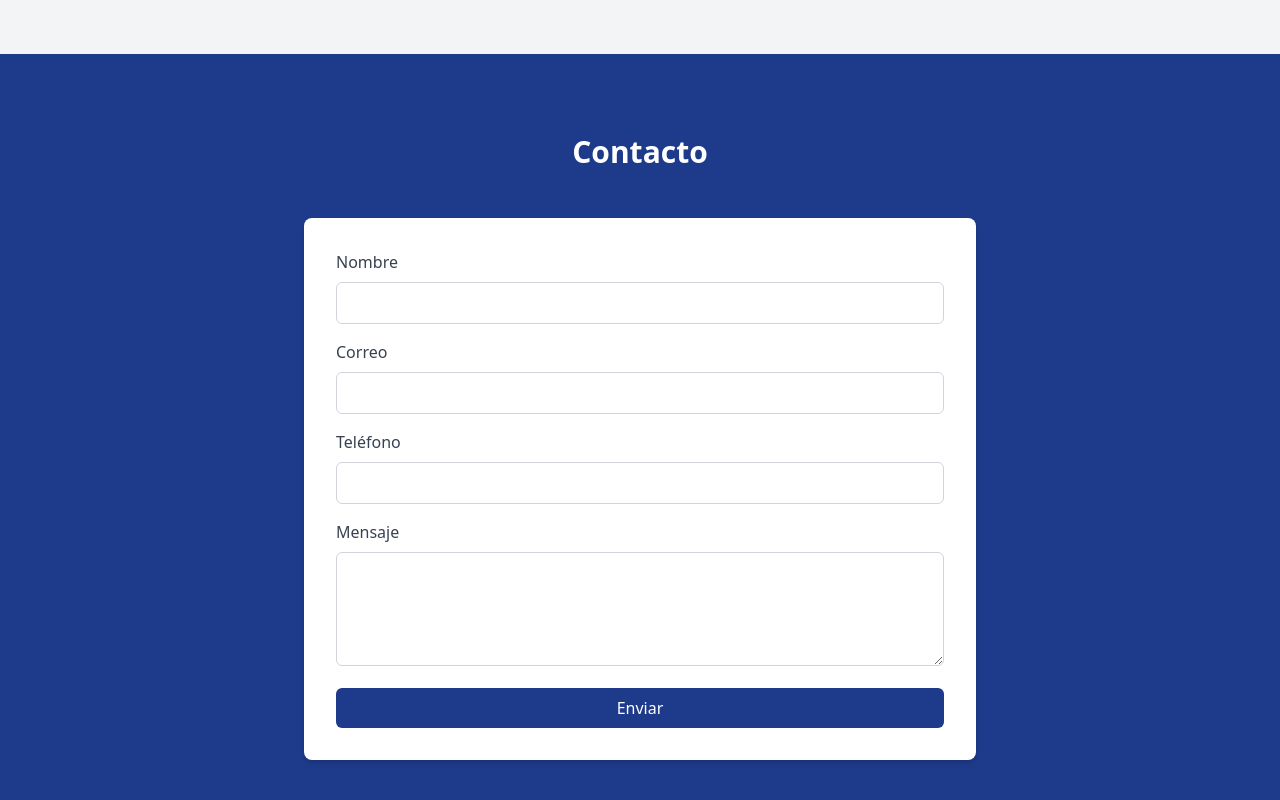
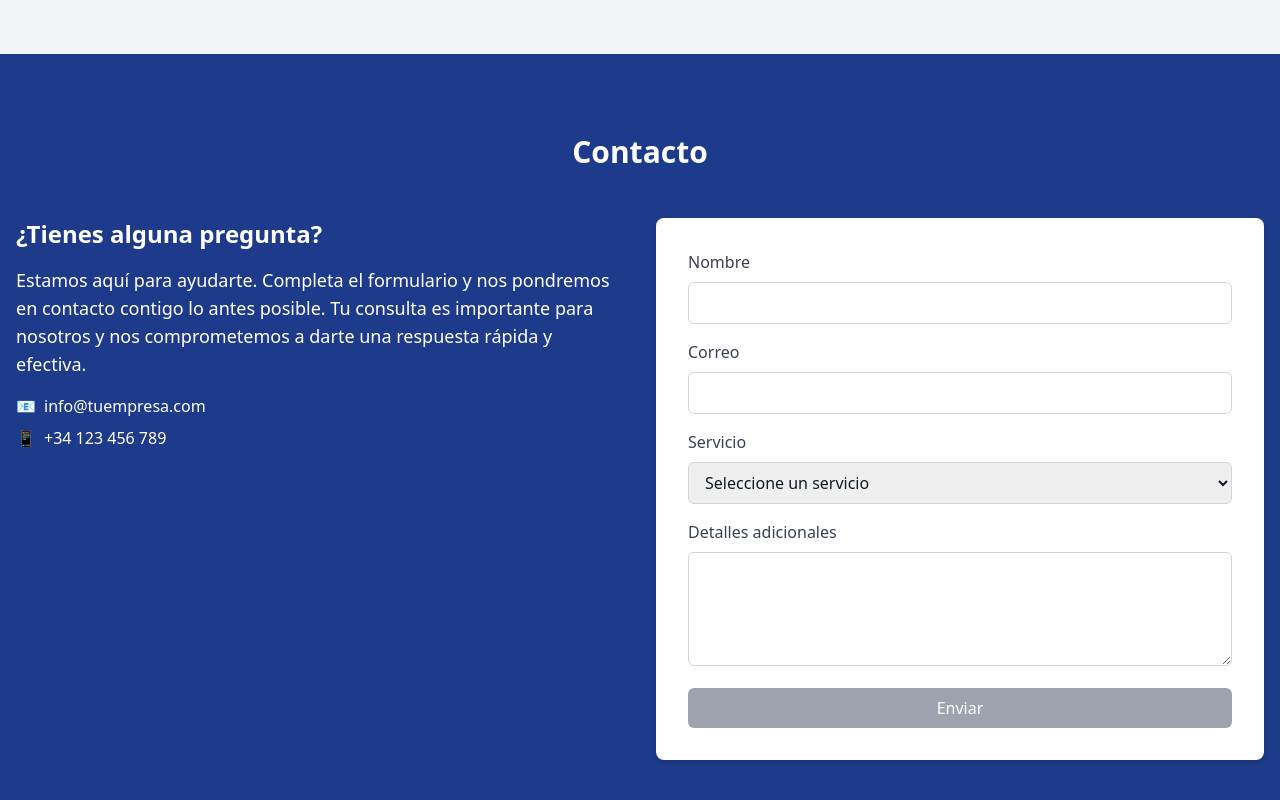
Before and after one commit to Ander1405/Edemtto, a Vue app: page / in a window 1280 px wide. Shown: the part 2026-2826 px from the top of the page. Built offline with nearby package versions, Linux system fonts and the light colour scheme.

Commit message:
feat: add logic to redirect form to wpp and validations for each form field form

```diff
--- a/src/Components/Contact.vue
+++ b/src/Components/Contact.vue
@@ -6,20 +6,128 @@ export default {
             formData: {
                 nombre: '',
                 correo: '',
-                telefono: '',
+                servicio: '',
                 mensaje: '',
-            }
+            },
+            errors: {
+                nombre: '',
+                correo: '',
+                servicio: '',
+                mensaje: '',
+            },
+            touched: {
+                nombre: false,
+                correo: false,
+                servicio: false,
+                mensaje: false,
+            },
+            services: [
+                { name: 'Mantenimiento Correctivo' },
+                { name: 'Mantenimiento Preventivo' },
+                { name: 'Mantenimiento Predictivo' },
+                { name: 'Instalaciones y/o Adecuaciones' },
+                { name: 'Automatizaciones' }
+            ],
+            phoneNumber: '3197139235'
         };
     },
+    computed: {
+        isValidForm() {
+            return this.isValidNombre &&
+                   this.isValidCorreo &&
+                   this.isValidServicio &&
+                   this.isValidMensaje &&
+                   Object.values(this.touched).every(field => field);
+        },
+        isValidNombre() {
+            return /^[a-zA-ZáéíóúÁÉÍÓÚñÑ\s]+$/.test(this.formData.nombre) && this.formData.nombre.length > 0;
+        },
+        isValidCorreo() {
+            return /^[a-zA-Z0-9._-]+@[a-zA-Z0-9.-]+\.[a-zA-Z]{2,6}$/.test(this.formData.correo);
+        },
+        isValidServicio() {
+            return this.services.some(service => service.name === this.formData.servicio);
+        },
+        isValidMensaje() {
+            return /^[a-zA-Z0-9áéíóúÁÉÍÓÚñÑ\s.,]+$/.test(this.formData.mensaje) && this.formData.mensaje.length > 0;
+        }
+    },
     methods: {
+        validateField(field) {
+            this.touched[field] = true;
+
+            switch(field) {
+                case 'nombre':
+                    if (!this.formData.nombre) {
+                        this.errors.nombre = 'El nombre es requerido';
+                    } else if (!this.isValidNombre) {
+                        this.errors.nombre = 'El nombre solo puede contener letras';
+                    } else {
+                        this.errors.nombre = '';
+                    }
+                    break;
+
+                case 'correo':
+                    if (!this.formData.correo) {
+                        this.errors.correo = 'El correo es requerido';
+                    } else if (!this.isValidCorreo) {
+                        this.errors.correo = 'Ingrese un correo válido';
+                    } else {
+                        this.errors.correo = '';
+                    }
+                    break;
+
+                case 'servicio':
+                    if (!this.formData.servicio) {
+                        this.errors.servicio = 'Debe seleccionar un servicio';
+                    } else if (!this.isValidServicio) {
+                        this.errors.servicio = 'Seleccione un servicio válido';
+                    } else {
+                        this.errors.servicio = '';
+                    }
+                    break;
+
+                case 'mensaje':
+                    if (!this.formData.mensaje) {
+                        this.errors.mensaje = 'El mensaje es requerido';
+                    } else if (!this.isValidMensaje) {
+                        this.errors.mensaje = 'El mensaje solo puede contener letras y números';
+                    } else {
+                        this.errors.mensaje = '';
+                    }
+                    break;
+            }
+        },
+        formatWhatsAppMessage() {
+            return `*Nueva solicitud de servicio desde el formulario web*%0A%0A` +
+                   `*Nombre:* ${this.formData.nombre}%0A` +
+                   `*Correo:* ${this.formData.correo}%0A` +
+                   `*Servicio solicitado:* ${this.formData.servicio}%0A` +
+                   `*Detalles adicionales:* ${this.formData.mensaje}`;
+        },
         submitForm() {
-            console.log('Formulario enviado:', this.formData);
+            if (this.isValidForm) {
+                // Crear el enlace de WhatsApp
+                const message = this.formatWhatsAppMessage();
+                const whatsappUrl = `https://wa.me/${this.phoneNumber}?text=${message}`;
+
+                // Redirigir a WhatsApp
+                window.open(whatsappUrl, '_blank');
+
+                // Limpiar el formulario
                 this.formData = {
                     nombre: '',
                     correo: '',
-                telefono: '',
+                    servicio: '',
                     mensaje: '',
                 };
+                this.touched = {
+                    nombre: false,
+                    correo: false,
+                    servicio: false,
+                    mensaje: false,
+                };
+            }
         }
     }
 };
@@ -29,26 +137,95 @@ export default {
     <section id="contacto" class="bg-blue-900 text-white py-20" v-scroll-animate="'animate-fadeIn'">
         <div class="container mx-auto px-4">
             <h2 class="text-3xl font-bold mb-12 text-center">Contacto</h2>
-            <div class="max-w-2xl mx-auto bg-white rounded-lg shadow-md p-8">
+            <div class="grid grid-cols-1 md:grid-cols-2 gap-8 items-start">
+                <!-- Columna izquierda con descripción -->
+                <div class="space-y-4 md:pt-0">
+                    <h3 class="text-2xl font-semibold">¿Tienes alguna pregunta?</h3>
+                    <p class="text-lg">
+                        Estamos aquí para ayudarte. Completa el formulario y nos pondremos en contacto contigo lo antes posible. Tu consulta es importante para nosotros y nos comprometemos a darte una respuesta rápida y efectiva.
+                    </p>
+                    <div class="space-y-2 mt-8">
+                        <p class="flex items-center">
+                            <span class="mr-2">📧</span> info@tuempresa.com
+                        </p>
+                        <p class="flex items-center">
+                            <span class="mr-2">📱</span> +34 123 456 789
+                        </p>
+                    </div>
+                </div>
+
+                <!-- Columna derecha con el formulario -->
+                <div class="bg-white rounded-lg shadow-md p-8">
                     <form @submit.prevent="submitForm" class="space-y-4">
                         <div>
                             <label for="nombre" class="block text-gray-700 mb-2">Nombre</label>
-                        <input type="text" id="nombre" v-model="formData.nombre" required class="w-full px-3 py-2 border border-gray-300 rounded-md focus:outline-none focus:ring-2 focus:ring-yellow-400">
+                            <input
+                                type="text"
+                                id="nombre"
+                                v-model="formData.nombre"
+                                @blur="validateField('nombre')"
+                                :class="{'border-red-500': errors.nombre}"
+                                required
+                                class="w-full px-3 py-2 border border-gray-300 rounded-md focus:outline-none focus:ring-2 focus:ring-yellow-400 text-gray-900"
+                            >
+                            <p v-if="errors.nombre" class="text-red-500 text-sm mt-1">{{ errors.nombre }}</p>
                         </div>
                         <div>
                             <label for="correo" class="block text-gray-700 mb-2">Correo</label>
-                        <input type="email" id="correo" v-model="formData.correo" required class="w-full px-3 py-2 border border-gray-300 rounded-md focus:outline-none focus:ring-2 focus:ring-yellow-400">
+                            <input
+                                type="email"
+                                id="correo"
+                                v-model="formData.correo"
+                                @blur="validateField('correo')"
+                                :class="{'border-red-500': errors.correo}"
+                                required
+                                class="w-full px-3 py-2 border border-gray-300 rounded-md focus:outline-none focus:ring-2 focus:ring-yellow-400 text-gray-900"
+                            >
+                            <p v-if="errors.correo" class="text-red-500 text-sm mt-1">{{ errors.correo }}</p>
                         </div>
                         <div>
-                        <label for="telefono" class="block text-gray-700 mb-2">Teléfono</label>
-                        <input type="tel" id="telefono" v-model="formData.telefono" required class="w-full px-3 py-2 border border-gray-300 rounded-md focus:outline-none focus:ring-2 focus:ring-yellow-400">
+                            <label for="servicio" class="block text-gray-700 mb-2">Servicio</label>
+                            <select
+                                id="servicio"
+                                v-model="formData.servicio"
+                                @blur="validateField('servicio')"
+                                :class="{'border-red-500': errors.servicio}"
+                                required
+                                class="w-full px-3 py-2 border border-gray-300 rounded-md focus:outline-none focus:ring-2 focus:ring-yellow-400 text-gray-900"
+                            >
+                                <option selected disabled value="">Seleccione un servicio</option>
+                                <option v-for="service in services" :key="service.name" :value="service.name">
+                                    {{ service.name }}
+                                </option>
+                            </select>
+                            <p v-if="errors.servicio" class="text-red-500 text-sm mt-1">{{ errors.servicio }}</p>
                         </div>
                         <div>
-                        <label for="mensaje" class="block text-gray-700 mb-2">Mensaje</label>
-                        <textarea id="mensaje" v-model="formData.mensaje" required class="w-full px-3 py-2 border border-gray-300 rounded-md focus:outline-none focus:ring-2 focus:ring-yellow-400" rows="4"></textarea>
+                            <label for="mensaje" class="block text-gray-700 mb-2">Detalles adicionales</label>
+                            <textarea
+                                id="mensaje"
+                                v-model="formData.mensaje"
+                                @blur="validateField('mensaje')"
+                                :class="{'border-red-500': errors.mensaje}"
+                                required
+                                class="w-full px-3 py-2 border border-gray-300 rounded-md focus:outline-none focus:ring-2 focus:ring-yellow-400 text-gray-900"
+                                rows="4"
+                            ></textarea>
+                            <p v-if="errors.mensaje" class="text-red-500 text-sm mt-1">{{ errors.mensaje }}</p>
                         </div>
-                    <button type="submit" class="w-full bg-blue-900 text-white py-2 px-4 rounded-md hover:bg-yellow-400 transition duration-300">Enviar</button>
+                        <button
+                            type="submit"
+                            :disabled="!isValidForm"
+                            :class="{
+                                'bg-gray-400': !isValidForm,
+                                'bg-blue-900 hover:bg-yellow-400': isValidForm
+                            }"
+                            class="w-full text-white py-2 px-4 rounded-md transition duration-300"
+                        >
+                            Enviar
+                        </button>
                     </form>
+                </div>
             </div>
         </div>
     </section>
```
Lines whose indentation alone changed are shown as unchanged.
